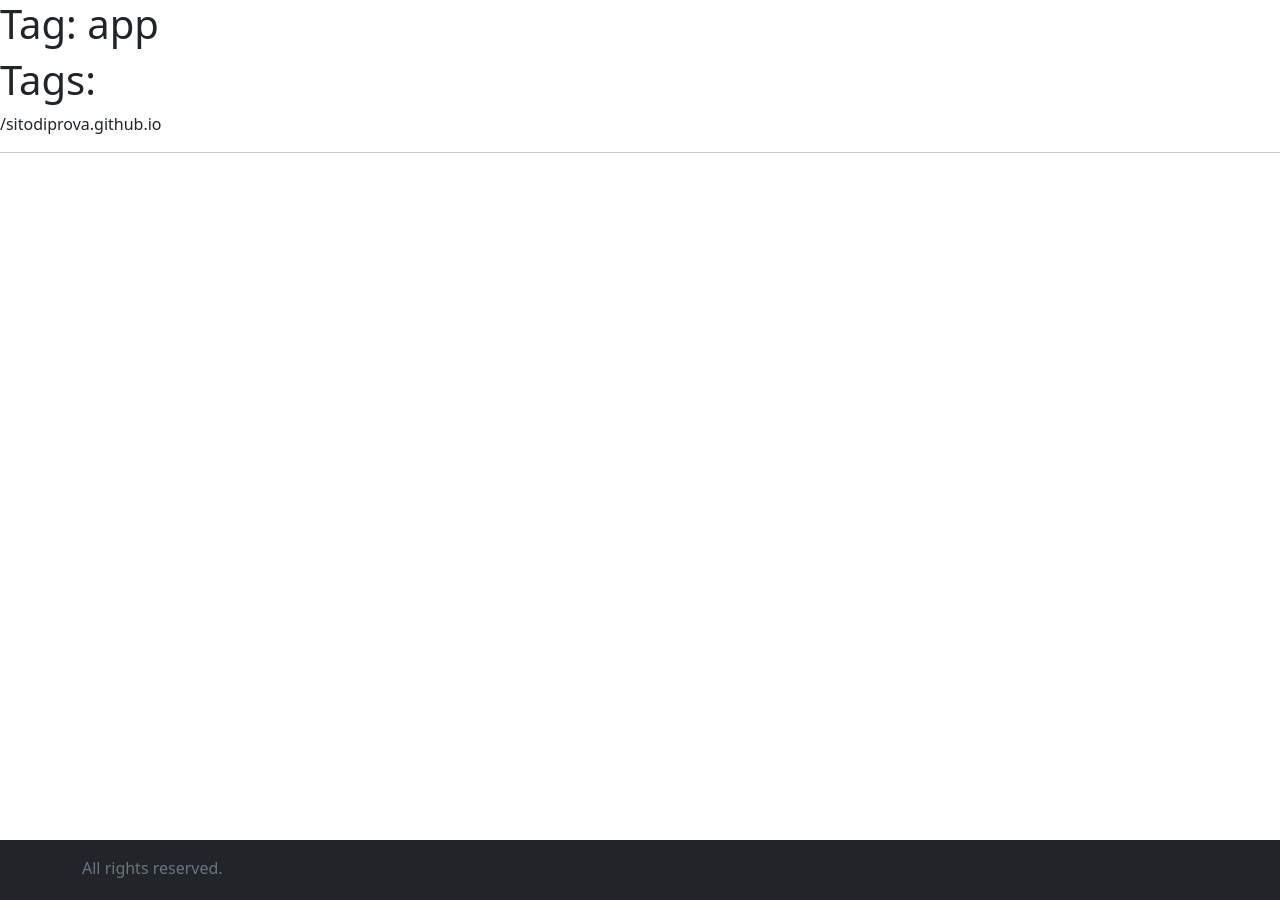
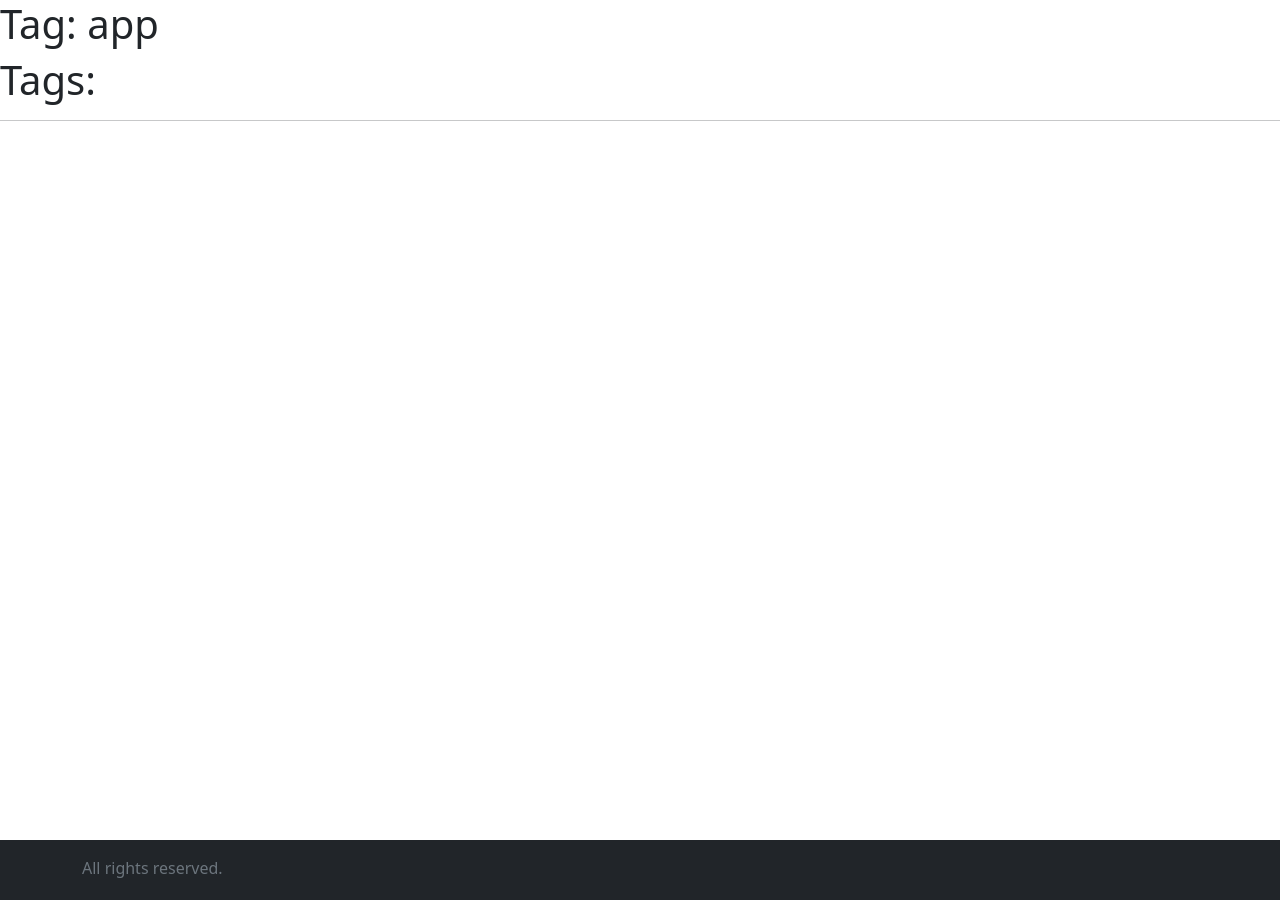
Before and after one commit to acantone03/sitodiprova.github.io, a Jekyll site: the page built from tag/app.md, in a window 1280 px wide. Built offline with Jekyll 4.4.1, drawn with Linux system fonts in a browser that asks for light colours; part of the change alters nothing that is shown.

Commit message:
Update tagpage.html

```diff
--- a/_layouts/tagpage.html
+++ b/_layouts/tagpage.html
@@ -7,10 +7,10 @@
 <div class="post">
 <h1>Tag: {{ page.tag }}</h1>
   <h1>Tags: {{ site.tags[page.tag] }}</h1>
-  {{site.baseurl}}{{ post.url }}
+
 <ul>
 {% for post in site.tags[page.tag] %}
-  <li><a href="{{site.baseurl}}{{ post.url }}"> ciao </a>
+  <li> ciao
   </li>
 {% endfor %}
 </ul>
```
